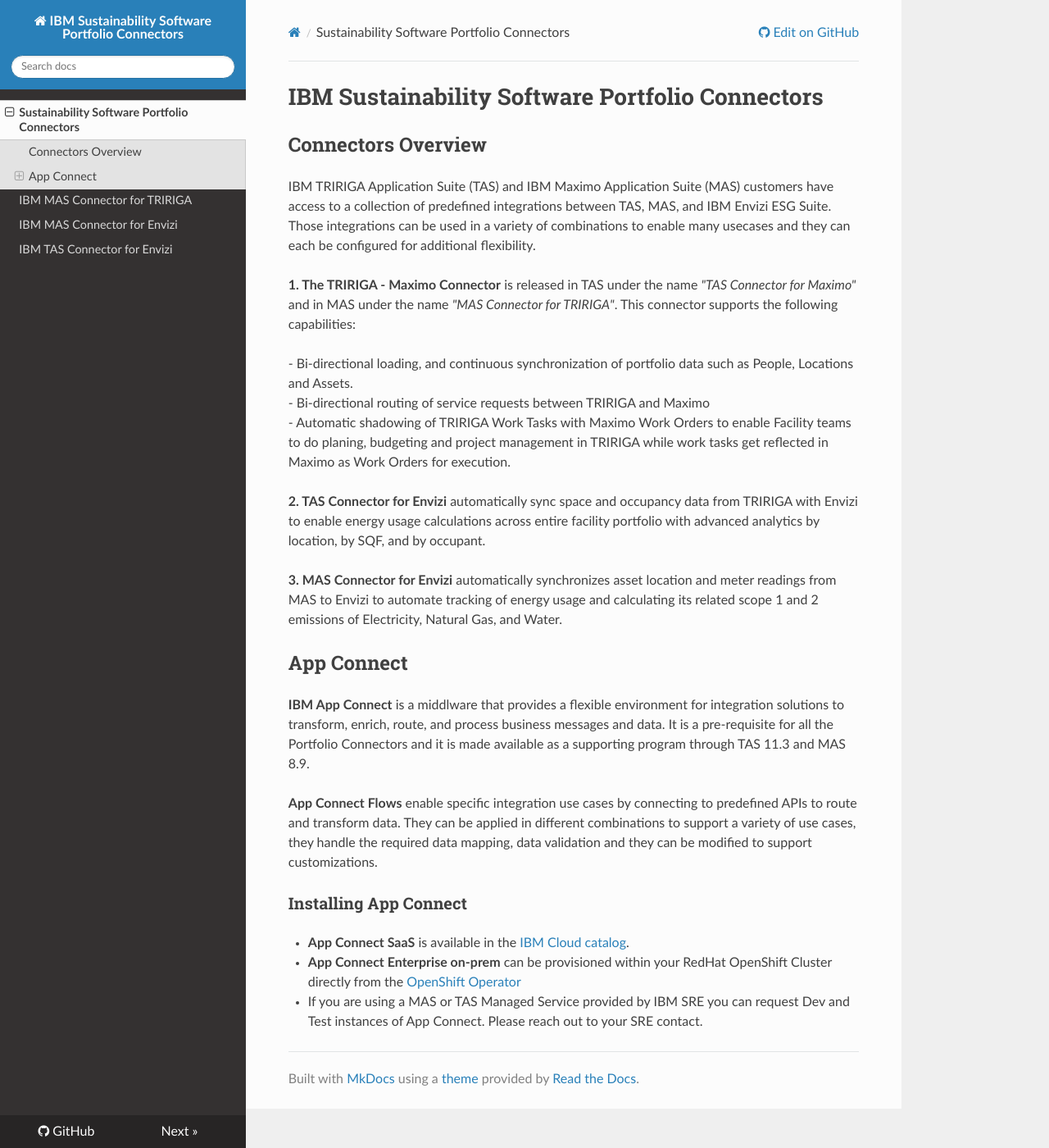
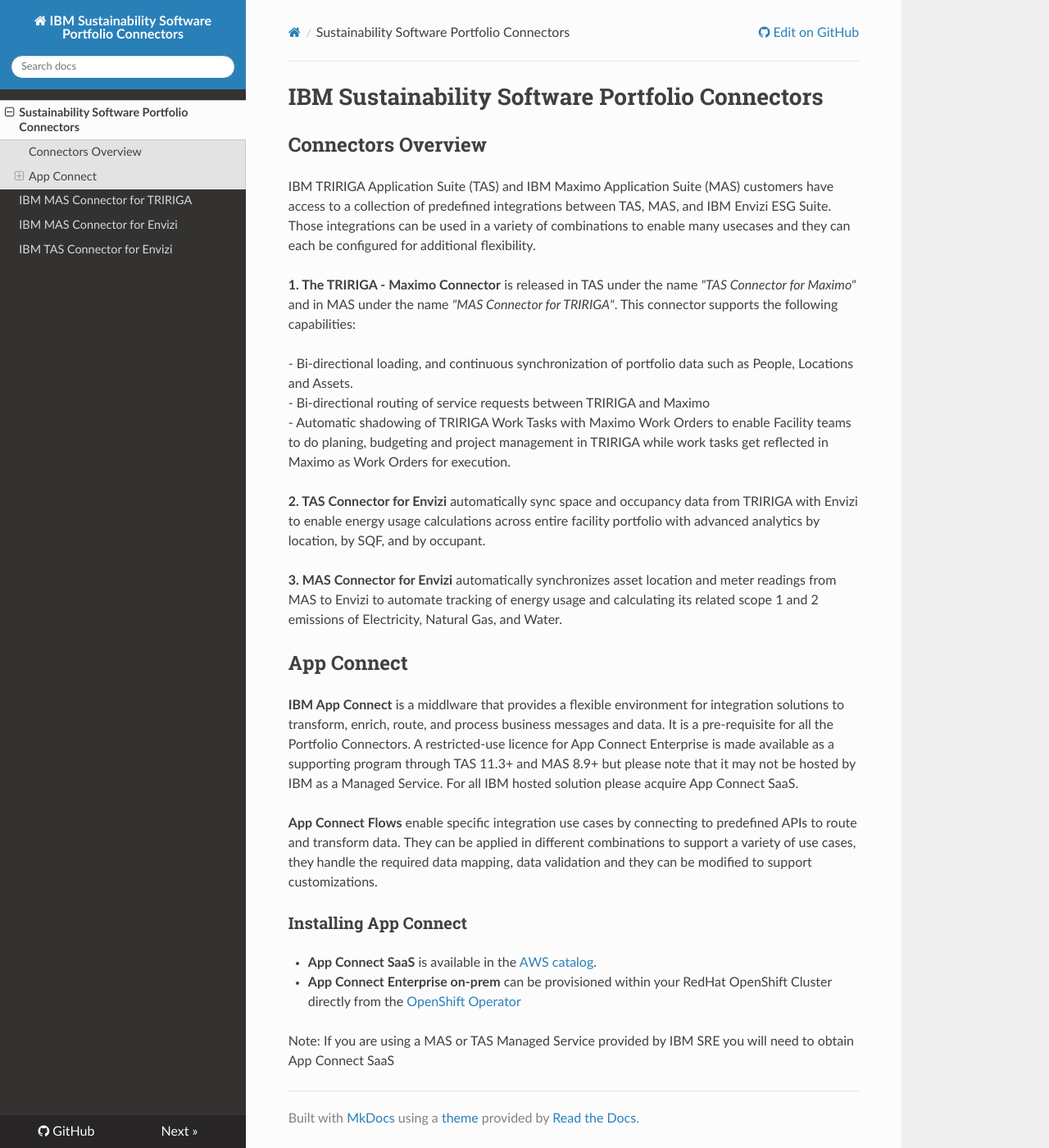
Before and after one commit to IBM/IBM-Sustainability-Software-Portfolio-Connectors, an MkDocs documentation site: the page built from docs/index.md, in a window 1280 px wide and 1400 px high. Shown: the whole window at 82% size. Built offline with MkDocs 1.6.1, drawn with Linux system fonts in a browser that asks for light colours; nearby versions of some CDN libraries.

Commit message:
Issue 182 updates

```diff
--- a/docs/index.md
+++ b/docs/index.md
@@ -17,17 +17,17 @@ This connector supports the following capabilities:<br>
 
 ## App Connect
 
-**IBM App Connect** is a middlware that provides a flexible environment for integration solutions to transform, enrich, route, and process business messages and data. It is a pre-requisite for all the Portfolio Connectors and it is made available as a supporting program through TAS 11.3 and MAS 8.9.
+**IBM App Connect** is a middlware that provides a flexible environment for integration solutions to transform, enrich, route, and process business messages and data. It is a pre-requisite for all the Portfolio Connectors. A restricted-use licence for App Connect Enterprise is made available as a supporting program through TAS 11.3+ and MAS 8.9+ but please note that it may not be hosted by IBM as a Managed Service. For all IBM hosted solution please acquire App Connect SaaS.
 
 **App Connect Flows** enable specific integration use cases by connecting to predefined APIs to route and transform data. They can be applied in different combinations to support a variety of use cases, they handle the required data mapping, data validation and they can be modified to support customizations.
 
 
 ### Installing App Connect
 
-- **App Connect SaaS** is available in the [IBM Cloud catalog](https://cloud.ibm.com/catalog/services/app-connect).
+- **App Connect SaaS** is available in the [AWS catalog](https://aws.amazon.com/marketplace/pp/prodview-jj6bmzvpna2bg).
 
 
 
 - **App Connect Enterprise on-prem** can be provisioned within your RedHat OpenShift Cluster directly from the [OpenShift Operator](https://www.ibm.com/docs/en/mas-cd/continuous-delivery?topic=ons-app-connect)
 
-- If you are using a MAS or TAS Managed Service provided by IBM SRE you can request Dev and Test instances of App Connect. Please reach out to your SRE contact.
+Note: If you are using a MAS or TAS Managed Service provided by IBM SRE you will need to obtain App Connect SaaS
```
